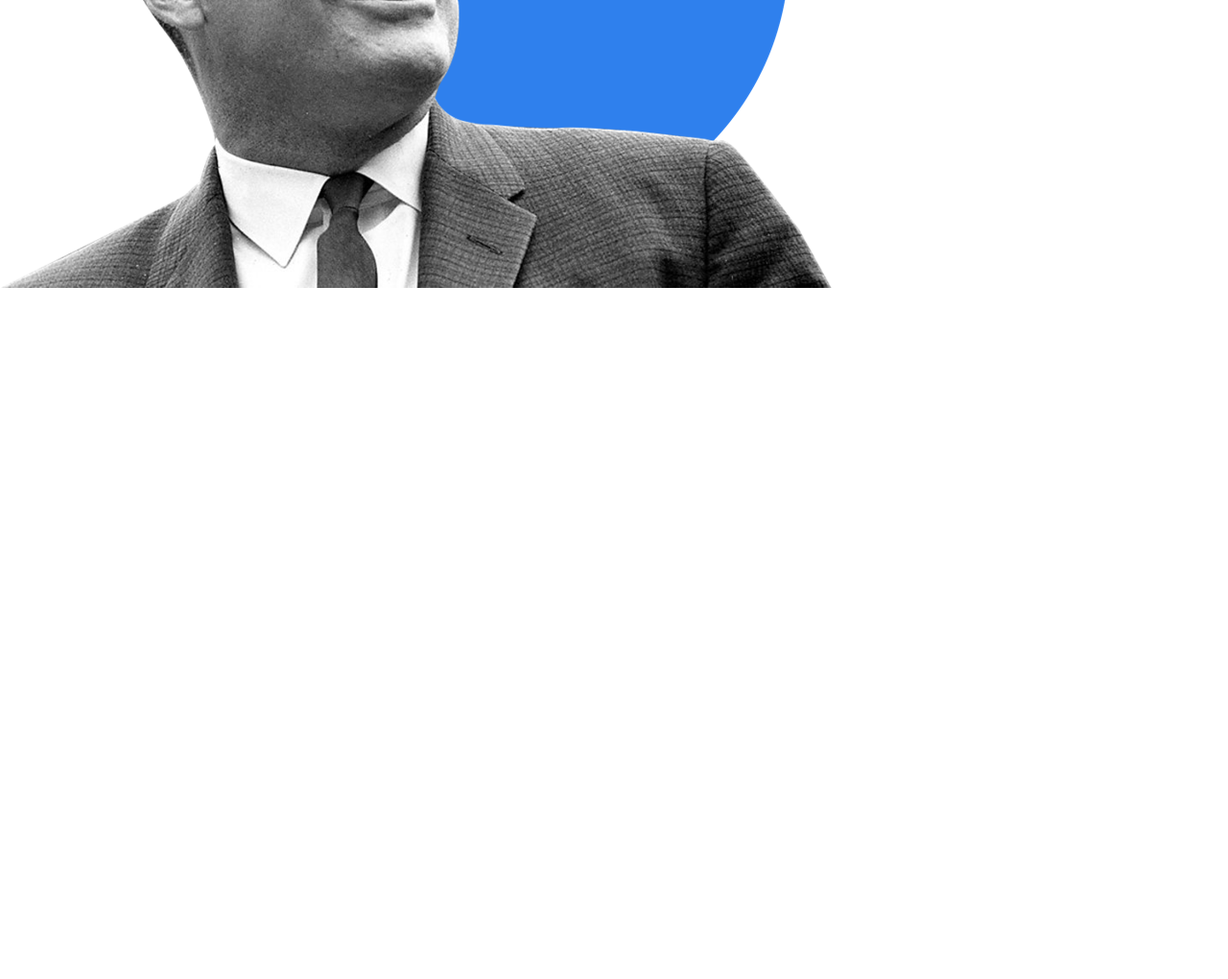
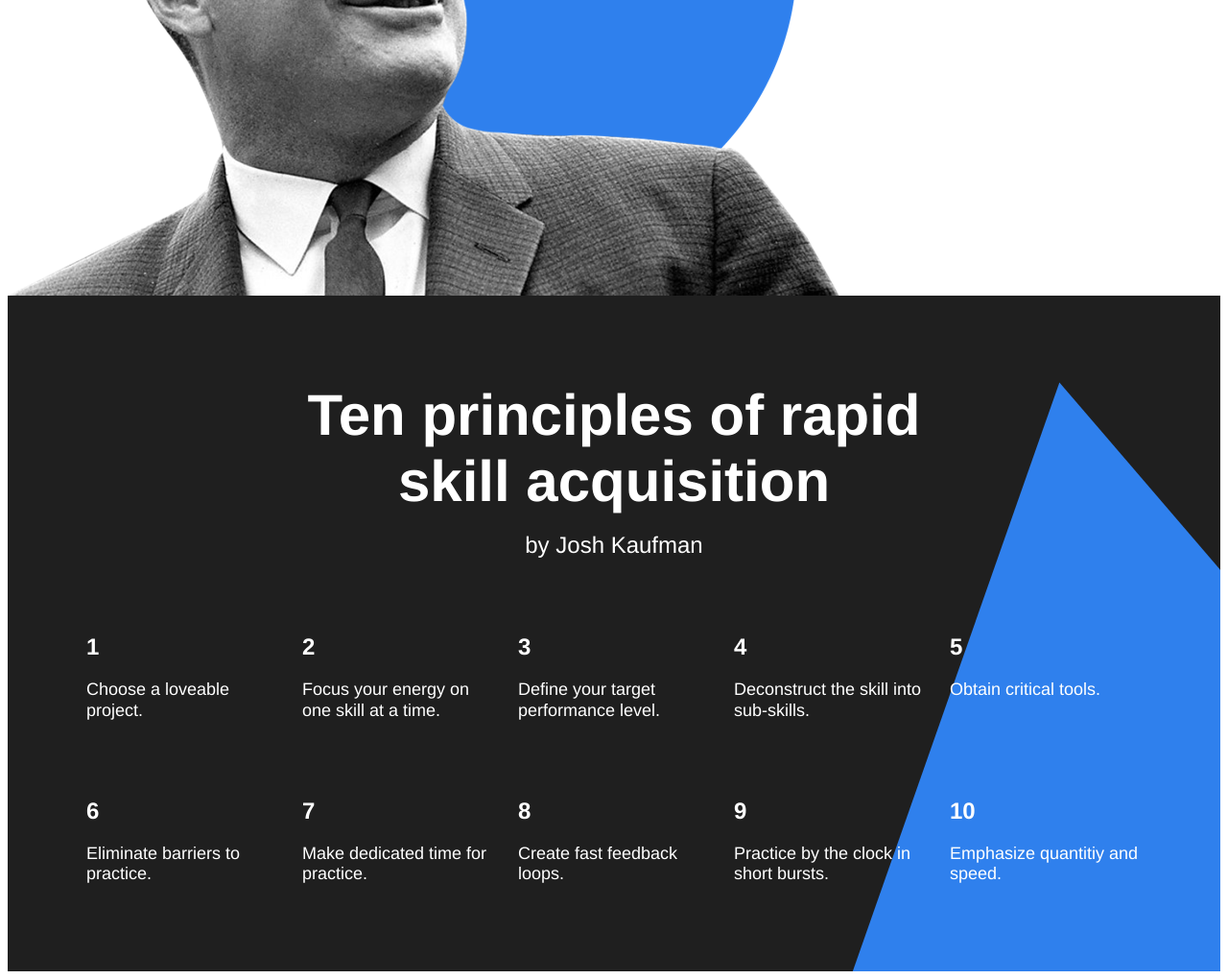
Before and after one commit to kvnloughead/web_project_1, a plain HTML site: page index.html in a window 1280 px wide. Shown: the part 2597-3617 px from the top of the page at 96% size. Before the commit the page ends 2897 px from the top, so only its background shows below. Drawn offline with Linux system fonts and the light colour scheme; files whose address does not match are found by name.

Commit message:
Finished with kaufman block

```diff
--- a/blocks/feynman/feynman.css
+++ b/blocks/feynman/feynman.css
@@ -27,7 +27,7 @@
 
 .feynman__link {
   position: absolute;
-  top: 50%;
+  top: calc(50% - 50px);
   right: 48px;
   font-size: 36px;
   line-height: 51px;
--- a/blocks/index.css
+++ b/blocks/index.css
@@ -9,3 +9,4 @@
 @import url('section-subtitle/section-subtitle.css');
 @import url('table/table.css');
 @import url('feynman/feynman.css');
+@import url('kaufman/kaufman.css');
--- /dev/null
+++ b/blocks/kaufman/kaufman.css
@@ -0,0 +1,19 @@
+.kaufman {
+  display: flex;
+  flex-direction: column;
+  align-items: center;
+  padding: 90px 0 90px 0;
+  background: #1f1f1f;
+  text-align: center;
+  overflow: hidden;
+  position: relative;
+}
+
+.kaufman__triangle {
+  background-image: url('/images/triangle.svg');
+  /* overflow: hidden; */
+  position: absolute;
+  right: -210px;
+  height: 877px;
+  width: 877px;
+}
--- a/blocks/page.css
+++ b/blocks/page.css
@@ -2,9 +2,10 @@
   min-width: 1100px;
   /* we don't know how to make mobile versions of websites yet, */
   /* so here we've set a minimum page width */
-  max-width: 1600px;
+  max-width: 1600px;x`
   /* here we've set a maximum page width */
   margin: 0 auto;
   /* this ensures that all content is centered on screens wider than 1600px */
   font-family: 'Helvetica Neue', Arial, sans-serif;
+
 }
--- a/blocks/section-subtitle/section-subtitle.css
+++ b/blocks/section-subtitle/section-subtitle.css
@@ -4,3 +4,8 @@
   line-height: 24px;
   margin: 0 0 60px 0;
 }
+
+.section-subtitle_theme_dark {
+  color: #FFFFFF;
+  margin-bottom: 0;
+}
--- a/blocks/section-title/section-title.css
+++ b/blocks/section-title/section-title.css
@@ -4,3 +4,7 @@
   font-size: 60px;
   line-height: 69px;
 }
+
+.section-title_theme_dark {
+  color: #FFFFFF;
+}
--- a/blocks/table/table.css
+++ b/blocks/table/table.css
@@ -26,9 +26,14 @@
   margin: 20px 0 0 0;
 }
 
+.table_theme_dark {
+  color: white;
+  z-index: 1;
+}
+
 .table__cell_theme_dark {
   width: 200px;
   color: white;
   margin-right: 0;
-  margin-top: 80px;
+  margin: 80px 0 0 0;
 }
--- a/index.html
+++ b/index.html
@@ -79,6 +79,51 @@
         </section>
 
         <section class="kaufman">
+          <div class="kaufman__triangle"></div>
+          <h2 class="section-title section-title_theme_dark">Ten principles of rapid skill acquisition</h2>
+          <p class="section-subtitle section-subtitle_theme_dark">by Josh Kaufman</p>
+          <ul class="table table_theme_dark">
+            <li class="table__cell table__cell_theme_dark">
+              <h3 class="table__heading table__heading_theme_dark">1</h3>
+              <p class="table__text table__text_theme_dark">Choose a loveable project.</p>
+            </li>
+            <li class="table__cell table__cell_theme_dark">
+              <h3 class="table__heading table__heading_theme_dark">2</h3>
+              <p class="table__text table__text_theme_dark">Focus your energy on one skill at a time.</p>
+            </li>
+            <li class="table__cell table__cell_theme_dark">
+              <h3 class="table__heading table__heading_theme_dark">3</h3>
+              <p class="table__text table__text_theme_dark">Define your target performance level.</p>
+            </li>
+            <li class="table__cell table__cell_theme_dark">
+              <h3 class="table__heading table__heading_theme_dark">4</h3>
+              <p class="table__text table__text_theme_dark">Deconstruct the skill into sub-skills.</p>
+            </li>
+            <li class="table__cell table__cell_theme_dark">
+              <h3 class="table__heading table__heading_theme_dark">5</h3>
+              <p class="table__text table__text_theme_dark">Obtain critical tools.</p>
+            </li>
+            <li class="table__cell table__cell_theme_dark">
+              <h3 class="table__heading table__heading_theme_dark">6</h3>
+              <p class="table__text table__text_theme_dark">Eliminate barriers to practice.</p>
+            </li>
+            <li class="table__cell table__cell_theme_dark">
+              <h3 class="table__heading table__heading_theme_dark">7</h3>
+              <p class="table__text table__text_theme_dark">Make dedicated time for practice.</p>
+            </li>
+            <li class="table__cell table__cell_theme_dark">
+              <h3 class="table__heading table__heading_theme_dark">8</h3>
+              <p class="table__text table__text_theme_dark">Create fast feedback loops.</p>
+            </li>
+            <li class="table__cell table__cell_theme_dark">
+              <h3 class="table__heading table__heading_theme_dark">9</h3>
+              <p class="table__text table__text_theme_dark">Practice by the clock in short bursts.</p>
+            </li>
+            <li class="table__cell table__cell_theme_dark">
+              <h3 class="table__heading table__heading_theme_dark">10</h3>
+              <p class="table__text table__text_theme_dark">Emphasize quantitiy and speed.</p>
+            </li>
+          </ul>
         </section>
     </main>
     <footer class="footer">
```
